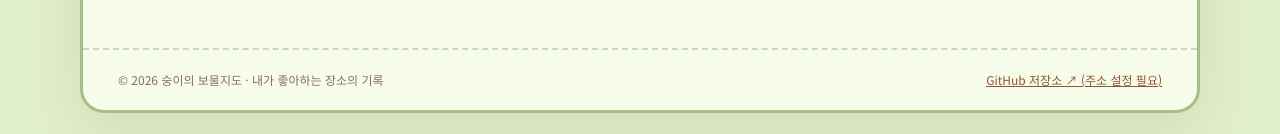
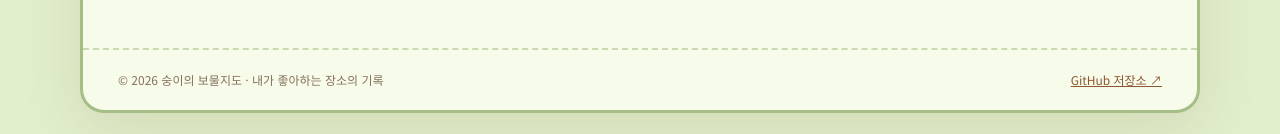
Before and after one commit to clapmin15/soongi-treasuremap, a plain HTML site: page secret.html in a window 1280 px wide. Shown: the part 957-1091 px from the top of the page. Drawn offline with Linux system fonts and the light colour scheme.

Commit message:
깃허브 저장소 미입력으로 수정

```diff
--- a/secret.html
+++ b/secret.html
@@ -74,7 +74,7 @@
 
     <footer class="site-footer">
       <span>© 2026 숭이의 보물지도 · 내가 좋아하는 장소의 기록</span>
-      <a id="repoLink" href="https://github.com/" target="_blank" rel="noopener noreferrer">GitHub 저장소 ↗ (주소 설정 필요)</a>
+      <a id="repoLink" href="https://github.com/clapmin15/soongi-treasuremap" target="_blank" rel="noopener noreferrer">GitHub 저장소 ↗</a>
     </footer>
 
   </div>
```
